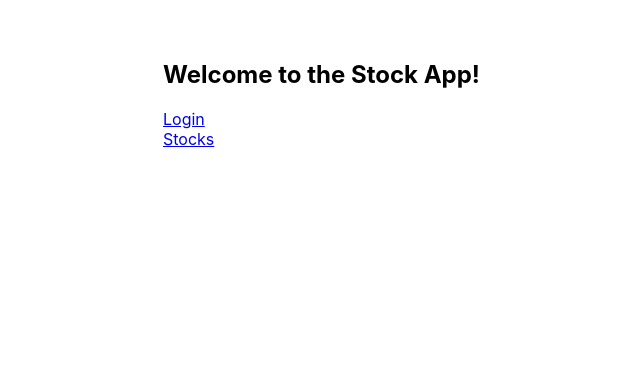
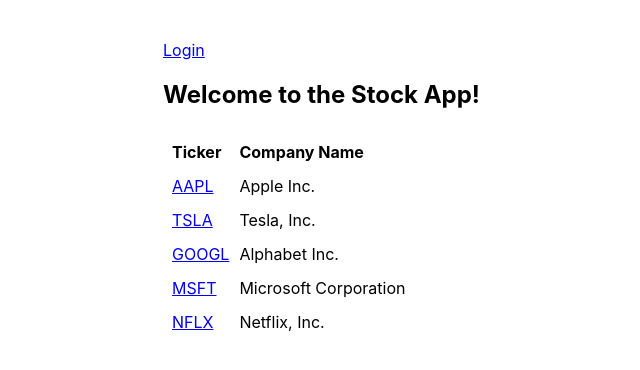
Before and after one commit to bryanyee/stock-app, a JavaScript app: page / in a window 1280 px wide. Shown: the top 370 px of the page, without its empty margins (137-777 px from the left). Built offline with nearby package versions, Linux system fonts and the light colour scheme.

Commit message:
Remove extra homepage

```diff
--- a/src/AppRoutes.js
+++ b/src/AppRoutes.js
@@ -1,9 +1,8 @@
 import { BrowserRouter, Routes, Route, Outlet } from "react-router-dom";
 
-import Home from './Home';
 import Layout from './Layout';
 import Login from './Login';
-import StockList from './StockList';
+import StockIndex from './StockIndex';
 import StockDetails from './StockDetails';
 
 function AppRoutes() {
@@ -11,10 +10,9 @@
     <BrowserRouter>
       <Routes>
         <Route path="/" element={<Layout />}>
-          <Route index element={<Home />} />
+          <Route index element={<StockIndex />} />
           <Route path="login" element={<Login />} />
           <Route path="stocks" element={<Outlet />}>
-            <Route index element={<StockList />} />
             <Route path=":ticker" element={<StockDetails />} />
           </Route>
         </Route>
--- a/src/Home.js
+++ /dev/null
@@ -1,15 +0,0 @@
-import { Link } from "react-router-dom";
-
-import styles from './Home.module.css';
-
-function Home() {
-  return (
-    <div>
-      <h2>Welcome to the Stock App!</h2>
-      <Link to="login" className={styles.link}>Login</Link>
-      <Link to="stocks" className={styles.link}>Stocks</Link>
-    </div>
-  )
-}
-
-export default Home;
--- a/src/Home.module.css
+++ /dev/null
@@ -1,4 +0,0 @@
-.link {
-  display: block;
-  height: 20px;
-}
--- a/src/StockList.js
+++ b/src/StockIndex.js
@@ -1,12 +1,13 @@
 import { Link } from "react-router-dom";
 
 import stocks from './stocks.json';
-import styles from './StockList.module.css';
+import styles from './StockIndex.module.css';
 
-function StockList() {
+function StockIndex() {
   return (
     <div>
-      <h2>Stocks</h2>
+      <Link to="login" className={styles['nav-link']}>Login</Link>
+      <h2>Welcome to the Stock App!</h2>
       <div>
         <table className={styles['stock-table']}>
           <thead>
@@ -19,7 +20,7 @@
             {stocks.map((stock) => (
               <tr key={stock.ticker}>
                 <td>
-                  <Link to={stock.ticker}>
+                  <Link to={`/stocks/${stock.ticker}`}>
                     {stock.ticker}
                   </Link>
                 </td>
@@ -33,4 +34,4 @@
   )
 }
 
-export default StockList;
+export default StockIndex;
--- /dev/null
+++ b/src/StockIndex.module.css
@@ -0,0 +1,8 @@
+.nav-link {
+  display: block;
+  height: 20px;
+}
+
+.stock-table {
+  border-spacing: 8px 12px;
+}
--- a/src/StockList.module.css
+++ /dev/null
@@ -1,3 +0,0 @@
-.stock-table {
-  border-spacing: 8px 12px;
-}
```
Also changed, not shown: 1 other file (tests, documents, lock files or other folders).
